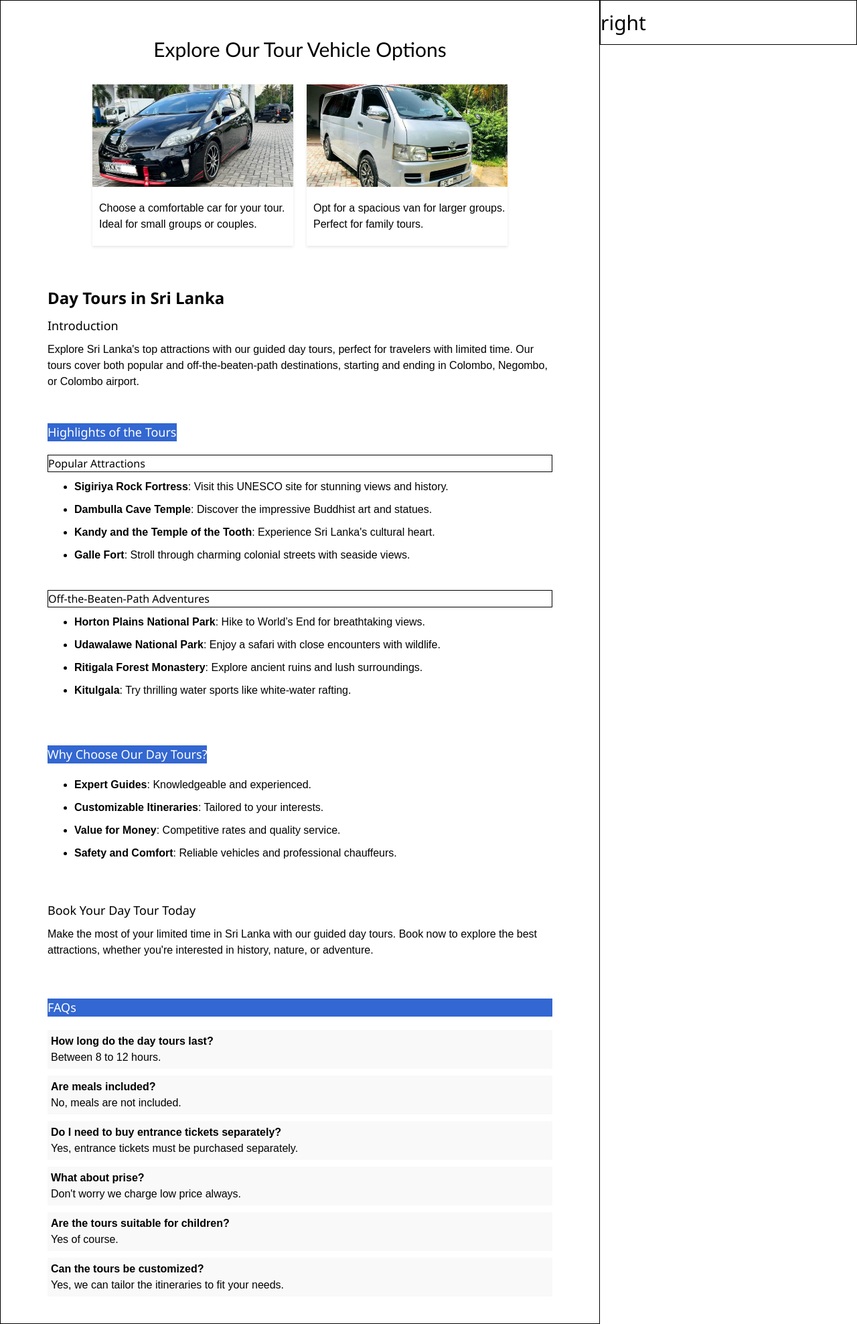
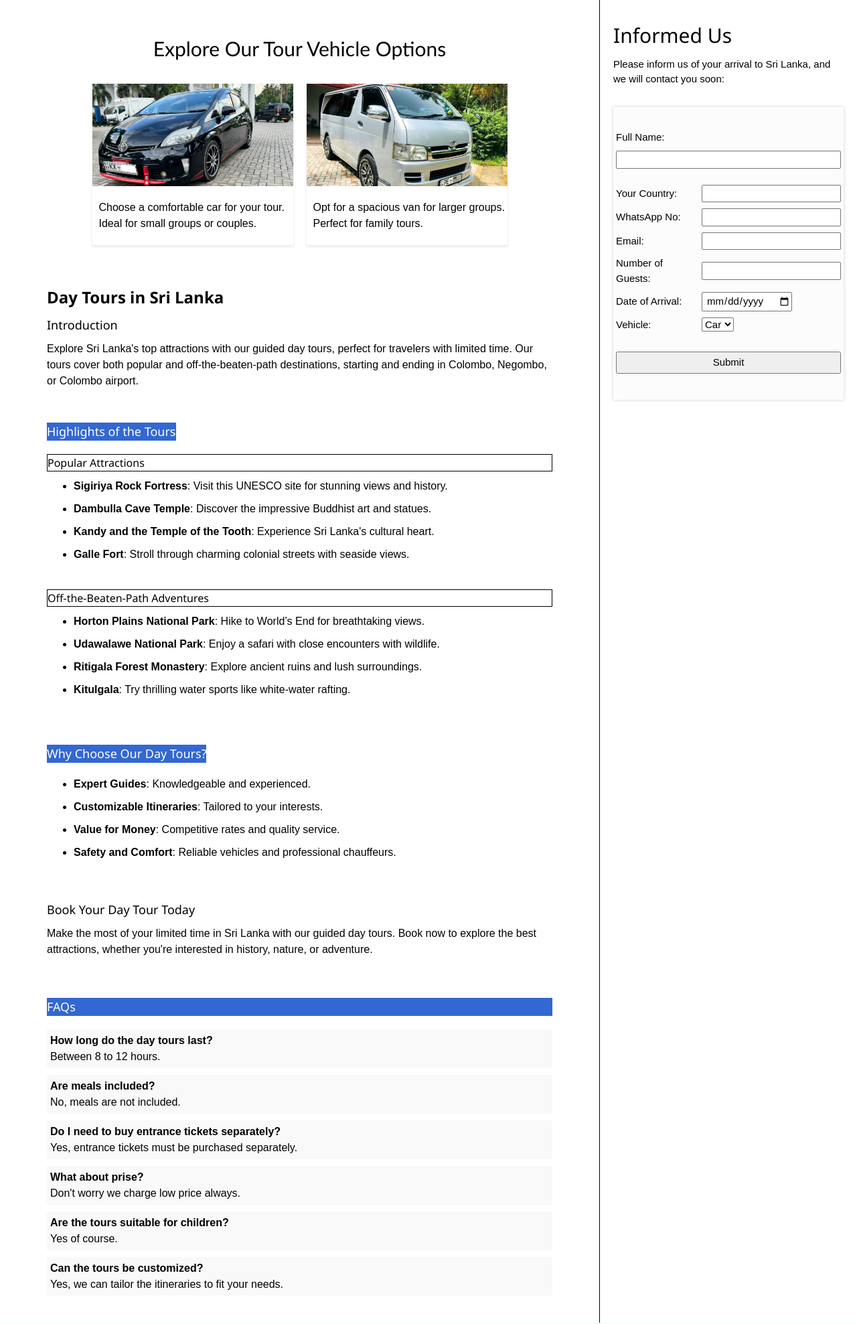
Before and after one commit to pathuGIT/tourwithRK, a PHP site: page /content/service.php in a window 1280 px wide. Shown: the part 104-2081 px from the top of the page at 67% size. Run offline with PHP 8.4, Linux system fonts and the light colour scheme; style sheets or scripts are compiled from the project's sources; some web fonts are replaced.

Commit message:
form in service page

```diff
--- a/content/service.php
+++ b/content/service.php
@@ -82,7 +82,52 @@
                 </div>
             </div>
             <div class="section-right">
-                <h2>right</h2>
+                <div class="fixed-section-right">
+                    <h2>Informed Us</h2>
+                    <p>Please inform us of your arrival to Sri Lanka, and we will contact you soon:</p>
+                    <form action="" method="post">
+                        <table border="1">
+                            <tr>
+                                <td colspan="2"><label for="name">Full Name:</label></td>
+                            </tr>
+                            <tr>
+                                <td colspan="2"><input type="text" id="name" name="name" required style="width: 100%;"></td>
+                            </tr>
+                            <tr>
+                                <td><label for="country">Your Country:</label></td>
+                                <td><input type="text" id="country" name="country" required></td>
+                            </tr>
+                            <tr>
+                                <td><label for="phone">WhatsApp No:</label></td>
+                                <td><input type="text" id="phone" name="phone" required></td>
+                            </tr>
+                            <tr>
+                                <td><label for="email">Email:</label></td>
+                                <td><input type="email" id="email" name="email" required></td>
+                            </tr>
+                            <tr>
+                                <td><label for="number">Number of Guests:</label></td>
+                                <td><input type="number" id="number" name="number" required></td>
+                            </tr>
+                            <tr>
+                                <td><label for="date">Date of Arrival:</label></td>
+                                <td><input type="date" id="date" name="date" required></td>
+                            </tr>
+                            <tr>
+                                <td><label for="vehicle">Vehicle:</label></td>
+                                <td>
+                                    <select name="vehicle" id="vehicle" required>
+                                        <option value="car">Car</option>
+                                        <option value="van">Van</option>
+                                    </select>
+                                </td>
+                            </tr>
+                            <tr>
+                                <td colspan="2"><input type="submit" value="Submit" style="width:100%"></td>
+                            </tr>
+                        </table>
+                    </form>
+                </div>
             </div>
             <!-- <div class="experience">
                 <h3>About Me</h3>
--- a/css/servise.css
+++ b/css/servise.css
@@ -6,7 +6,7 @@
   align-items: flex-start;
 }
 .container .section-left {
-  border: 1px solid black;
+  border-right: 1px solid black;
   padding: 30px 0 20px 0;
   flex: 70%;
 }
@@ -74,8 +74,39 @@
   background-color: rgba(211, 211, 211, 0.8);
 }
 .container .section-right {
-  border: 1px solid black;
   flex: 30%;
+}
+.container .section-right .fixed-section-right {
+  position: fixed;
+  height: 100vh;
+  padding: 20px;
+}
+.container .section-right .fixed-section-right form {
+  margin-top: 30px;
+  display: flex;
+  justify-content: center;
+  background-color: rgba(245, 245, 245, 0.342);
+  box-shadow: 0 0px 0px 0 rgba(230, 230, 230, 0.17), 0 0px 5px 0 rgba(0, 0, 0, 0.19);
+  padding: 30px 0;
+}
+.container .section-right .fixed-section-right form table {
+  border: 1px solid rgba(0, 0, 0, 0);
+}
+.container .section-right .fixed-section-right form td {
+  padding-bottom: 5px;
+}
+.container .section-right .fixed-section-right form tr:nth-child(2) td {
+  padding-bottom: 20px;
+}
+.container .section-right .fixed-section-right form tr:nth-child(9) td {
+  padding-top: 20px;
+}
+.container .section-right .fixed-section-right form tr:nth-child(9) td input {
+  cursor: pointer;
+  padding: 3px;
+}
+.container .section-right .fixed-section-right form input {
+  padding-left: 5px;
 }
 .container .experience {
   flex-basis: 100%;
--- a/css/servise.scss
+++ b/css/servise.scss
@@ -8,7 +8,7 @@
     justify-content: space-around;
     align-items: flex-start;
     .section-left{
-        border: 1px solid black;
+        border-right: 1px solid black;
         padding: 30px 0 20px 0;
         flex: 70%;
 
@@ -83,8 +83,43 @@
         }
     }
     .section-right{
-        border: 1px solid black;
         flex: 30%;
+        .fixed-section-right{
+            position: fixed;
+            height: 100vh;
+            padding: 20px;
+            form{
+                margin-top: 30px;
+                display: flex;
+                justify-content: center;
+                background-color: rgba(245, 245, 245, 0.342);
+                box-shadow: 0 0px 0px 0 rgba(230, 230, 230, 0.17), 0 0px 5px 0 rgba(0, 0, 0, 0.19);
+                padding: 30px 0;
+                table{
+                    border: 1px solid rgba(0, 0, 0, 0);
+                }
+                td{
+                    padding-bottom: 5px;
+                }
+                tr:nth-child(2){
+                    td{
+                        padding-bottom: 20px;
+                    }
+                }
+                tr:nth-child(9){
+                    td{
+                        padding-top: 20px;
+                        input{
+                            cursor: pointer;
+                            padding: 3px;
+                        }
+                    }
+                }
+                input{
+                    padding-left: 5px;
+                }
+            }
+        }
     }
 
 
```
Also changed, not shown: 1 other file.
